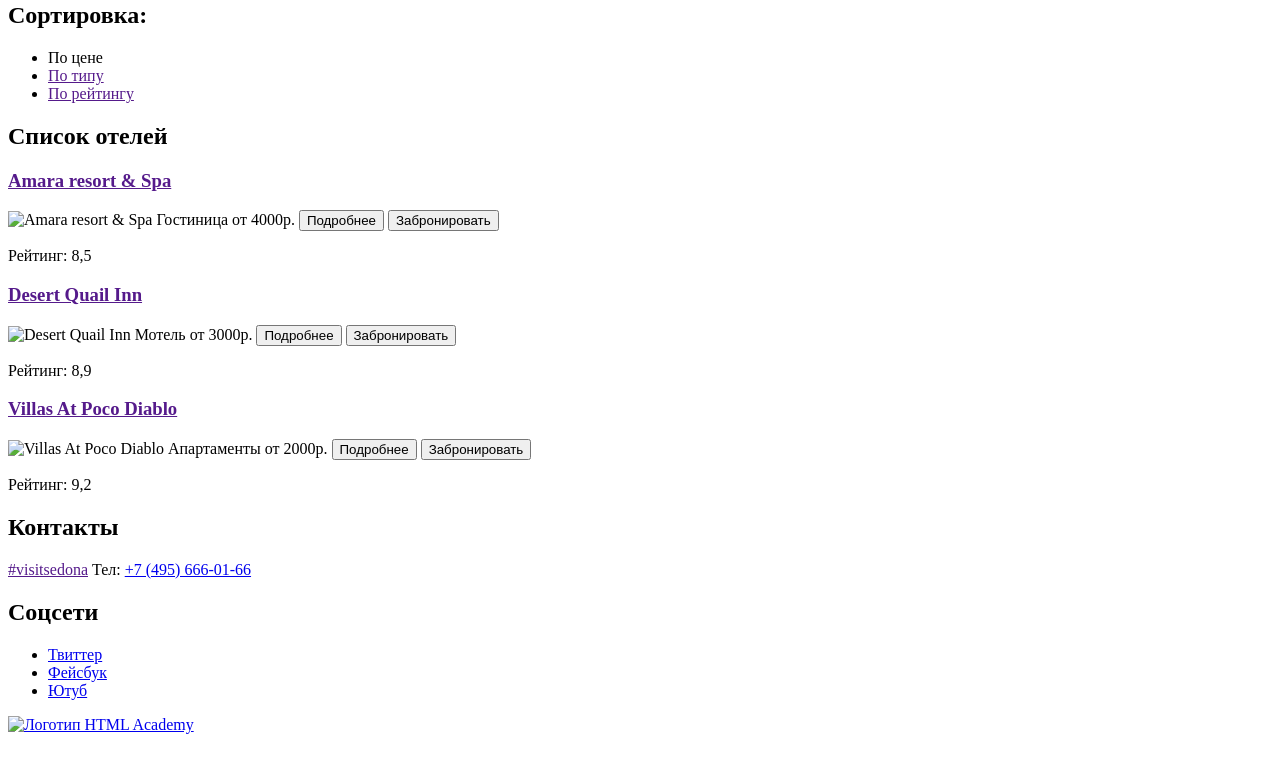
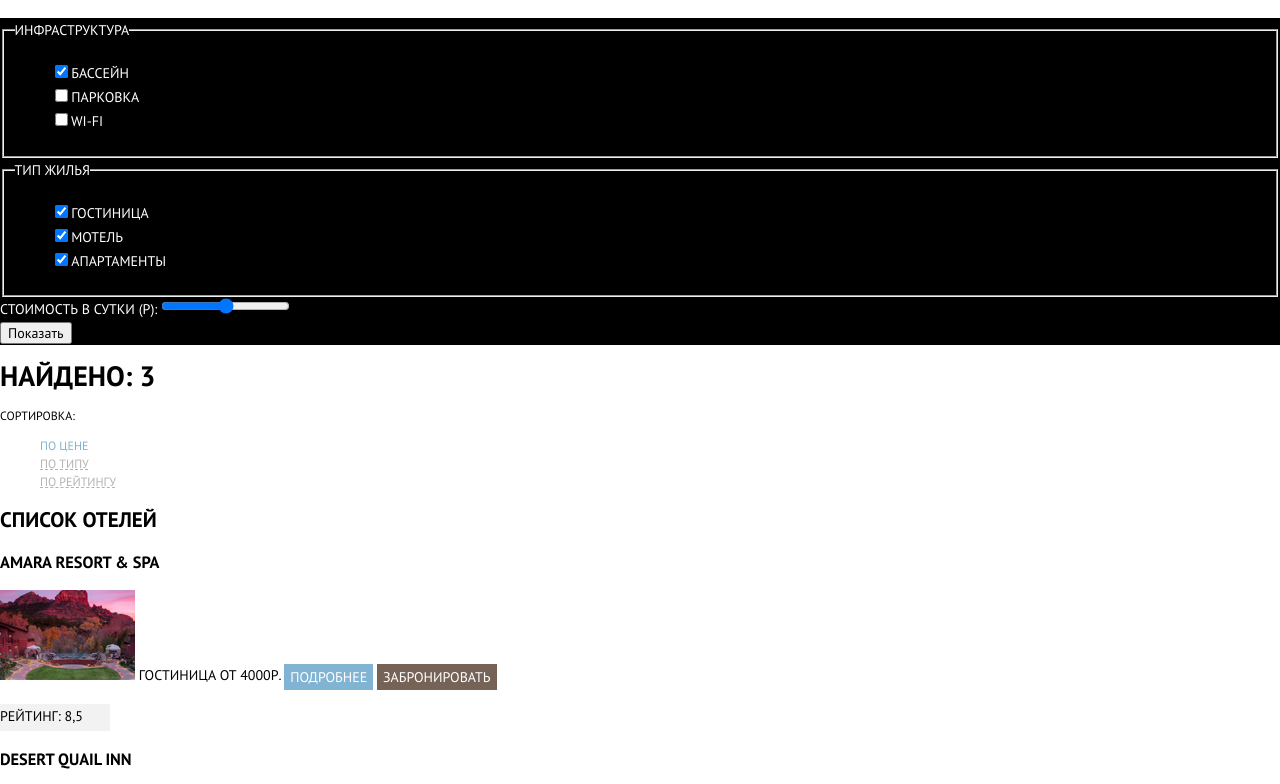
Before and after one commit to svetlanadelrey/1534105-sedona-29, a plain HTML site: page hotels.html in a window 1280 px wide. Shown: the part 192-976 px from the top of the page. Before the commit the page ends 934 px from the top, so only its background shows below. Drawn offline with Linux system fonts and the light colour scheme.

Commit message:
Стилизация внутренней страницы

```diff
--- a/css/style.css
+++ b/css/style.css
@@ -17,8 +17,8 @@
 
 }
 
-body {
-  min-width: 960px;
+.page-body {
+  min-width: 1200px;
   margin: 0;
   padding: 0;
   font-family: "PT Sans", Arial, sans-serif;
@@ -54,29 +54,31 @@
 }
 .site-navigation a:hover {
   color: var(--basic-blue);
-
+}
+.site-navigation .page-current {
+  color: var(--basic-brown);
 }
 
 /*Reasons*/
-.section-reason {
+.reason {
   background-color: var(--basic-blue);
   color: var(--basic-white);
   width: 400px;
   height: 256px;
   text-align: center;
 }
-.section-reason h3 {
+.reason h3 {
   font-size: 21px;
   line-height: 21px;
 }
-.section-reason-gray {
+.reason-gray {
   background-color: var(--basic-grey);
   width: 400px;
   height: 256px;
 }
 
 /*Features*/
-.ul-features {
+.features {
   list-style: none;
 
 }
@@ -105,7 +107,7 @@
   vertical-align: middle;
   text-transform: uppercase;
   color: var(--basic-white);
-  border:none;
+  border: none;
 }
 .button:hover {
   background-color: var(--special-light-blue);
@@ -138,3 +140,67 @@
 .special-button:active {
   background-color: var(--special-blue);
 }
+
+/*Filters*/
+.filters {
+  color: var(--basic-white);
+  background-color:var(--basic-black);
+}
+.filter-option {
+  list-style: none;
+}
+
+/* Catalog*/
+.sort {
+  font-size: 12px;
+  line-height: 18px;
+}
+.sort-list {
+  list-style: none;
+}
+.sort-item-current {
+  color: var(--basic-blue);
+}
+.sort-item a {
+  color: rgba(0, 0, 0, .3);
+  text-decoration: underline dashed rgba(0, 0, 0, .3);
+}
+.sort-item:hover a {
+  color: var(--basic-blue);
+}
+.sort-item:active a {
+  color: var(--basic-black);
+}
+.catalog-item {
+  background-color: var(--basic-white);
+}
+.catalog-item a {
+  color: var(--basic-black);
+}
+.catalog-item a:hover {
+  color: var(--basic-blue);
+}
+.catalog-item a:active {
+  color: rgba(0, 0, 0, .3);
+}
+
+.brown-button {
+  font: inherit;
+  text-align: center;
+  color: var(--basic-white);
+  vertical-align: middle;
+  background-color: var(--basic-brown);
+  text-transform: uppercase;
+  border: none;
+}
+.brown-button:hover {
+  background-color: var(--special-light-brown);
+}
+.brown-button:active {
+  background-color: var(--special-brown);
+}
+.rating-number {
+  width: 110px;
+  height: 27px;
+  background-color: var(--basic-extra-light-grey);
+}
--- a/hotels.html
+++ b/hotels.html
@@ -3,102 +3,168 @@
   <head>
     <meta charset="utf-8">
     <title>HTML Academy: Седона</title>
+    <link rel="stylesheet" href="https://fonts.googleapis.com/css2?family=PT+Sans:wght@400;700&display=swap">
+    <link rel="stylesheet" href="css/normalize.css">
+    <link rel="stylesheet" href="css/style.css">
   </head>
-  <body>
-    <header>
-      <nav>
-        <a>
-          <img src="" width="138" height="70" alt="Логотип города Седона">
+  <body class="page-body">
+    <header class="main-header">
+      <nav class="main-navigation">
+        <a class="main-header-logo">
+          <img src="img/logo.png" width="138" height="70" alt="Логотип города Седона">
         </a>
-        <ul>
+        <ul class="site-navigation">
           <li><a href="blank.html">Информация</a></li>
           <li><a href="blank.html">Фото и видео</a></li>
           <li><a href="blank.html">Карта штата</a></li>
-          <li><a href="catalog.html">Гостиницы</a></li>
+          <li><a href="catalog.html" class="page-current">Гостиницы</a></li>
         </ul>
-
       </nav>
     </header>
 
-<main>
-  <section>
-    <!-- Здесь будет фильтр "инфраструктра" -->
+<main class="page-catalog container">
+  <section class="filters">
+    <form class="filter" method="get" action="#">
+      <fieldset>
+        <legend>Инфраструктура</legend>
+        <ul>
+          <li class="filter-option">
+            <input name="pool" type="checkbox" id="filter-pool" checked>
+            <label for="filter-pool">Бассейн</label>
+          </li>
+          <li class="filter-option">
+            <input name="park" type="checkbox" id="filter-park">
+            <label for="filter-park">Парковка</label>
+          </li>
+          <li class="filter-option">
+            <input name="wifi" type="checkbox" id="filter-wifi">
+            <label for="filter-wifi">Wi-Fi</label>
+          </li>
+        </ul>
+      </fieldset>
+    </form>
   </section>
-  <section>
-    <!-- Здесь будет фильтр "тип жилья" -->
+  <section class="filters">
+    <form class="filter" method="get" action="#">
+      <fieldset>
+        <legend>Тип жилья</legend>
+        <ul>
+          <li class="filter-option">
+            <input name="hotel" type="checkbox" id="filter-hotel" checked>
+            <label for="filter-hotel">Гостиница</label>
+          </li>
+          <li class="filter-option">
+            <input name="motel" type="checkbox" id="filter-motel" checked>
+            <label for="filter-motel">Мотель</label>
+          </li>
+          <li class="filter-option">
+            <input name="apartments" type="checkbox" id="filter-apartments" checked>
+            <label for="filter-apartments">Апартаменты</label>
+          </li>
+        </ul>
+      </fieldset>
+    </form>
   </section>
-  <section>
-    <!-- Здесь будет фильтр по цене -->
+  <section class="filters">
+    <form class="filter" method="get" action="https://echo.htmlacademy.ru/">
+      <div>
+        <label for="cost-slider">Стоимость в сутки (р):</label>
+        <input type="range" id="cost-slider" min="0" max="4000" step="1000">
+      </div>
+      <div class="cost-button">
+        <input type="submit" value="Показать">
+      </div>
+    </form>
   </section>
+
   <h1>Найдено: 3</h1>
 
-  <section>
-  <h2>Сортировка:</h2>
-  <ul>
-    <li>
+  <section class="sort">
+  <p>Сортировка:</p>
+  <ul class="sort-list">
+    <li class="sort-item-current">
       По цене
     </li>
-    <li>
-      <a href="">По типу</a>
+    <li class="sort-item">
+      <a href="#">По типу</a>
     </li>
-    <li>
-      <a href="">По рейтингу</a>
+    <li class="sort-item">
+      <a href="#">По рейтингу</a>
     </li>
   </ul>
   </section>
-  <h2>Список отелей</h2>
-  <section class="section.catalog-list">
-    <section class="section.catalog-item">
+  <h2 class="visually-hidden">Список отелей</h2>
+  <section class="catalog-list">
+    <section class="catalog-item">
       <h3>
-        <a href="">Amara resort & Spa</a>
+        <a href="#">Amara resort & Spa</a>
       </h3>
-      <img src="" weight="135" height="90" alt="Amara resort & Spa">
+      <img src="img/amara_hotel.jpg" weight="135" height="90" alt="Amara resort & Spa">
       <span>Гостиница от 4000р.</span>
-      <button type="button">Подробнее</button>
-      <button type="button">Забронировать</button>
-      <p>Рейтинг: 8,5</p>
+      <button type="button" class="button">Подробнее</button>
+      <button type="button" class="brown-button">Забронировать</button>
+      <p class="rating-number">Рейтинг: 8,5</p>
     </section>
 
-    <section class="section.catalog-item">
+    <section class="catalog-item">
       <h3>
-        <a href="">Desert Quail Inn</a>
+        <a href="#">Desert Quail Inn</a>
       </h3>
-      <img src="" weight="135" height="90" alt="Desert Quail Inn">
+      <img src="img/desert_hotel.jpg" weight="135" height="90" alt="Desert Quail Inn">
       <span>Мотель от 3000р.</span>
-      <button type="button">Подробнее</button>
-      <button type="button">Забронировать</button>
-      <p>Рейтинг: 8,9</p>
+      <button type="button" class="button">Подробнее</button>
+      <button type="button" class="brown-button">Забронировать</button>
+      <p class="rating-number">Рейтинг: 8,9</p>
 
-    <section class="section.catalog-item">
+    <section class="catalog-item">
       <h3>
-        <a href="">Villas At Poco Diablo</a>
+        <a href="#">Villas At Poco Diablo</a>
       </h3>
-      <img src="" weight="135" height="90" alt="Villas At Poco Diablo">
+      <img src="img/villas_hotel.jpg" weight="135" height="90" alt="Villas At Poco Diablo">
       <span>Апартаменты от 2000р.</span>
-      <button type="button">Подробнее</button>
-      <button type="button">Забронировать</button>
-      <p>Рейтинг: 9,2</p>
+      <button type="button" class="button">Подробнее</button>
+      <button type="button" class="brown-button">Забронировать</button>
+      <p class="rating-number">Рейтинг: 9,2</p>
   </section>
 
-  <footer>
-    <section><h2>Контакты</h2>
-      <a href="">#visitsedona</a>
-      Тел: <a href="tel:+74956660166">+7 (495) 666-01-66</a>
+  <footer class="page-footer">
+    <section class="footer-contacts">
+      <h2 class="visually-hidden">Контакты</h2>
+      <a class="footer-link" href="">#visitsedona</a><br>
+      <a class="footer-phone" href="tel:+74956660166">Тел: +7 (495) 666-01-66</a>
     </section>
-    <section><h2>Соцсети</h2>
+
+    <section class="footer-social">
+      <h2 class="visually-hidden">Соцсети</h2>
       <ul>
         <li>
-          <a href="#">Твиттер</a>
+          <a class="social-button" href="#">
+            <span class="visually-hidden">Твиттер</span>
+            <svg width="17" height="17" viewBox="0 0 17 17" fill="none" xmlns="http://www.w3.org/2000/svg">
+              <path d="M10.95 1.14409C12.635 0.648089 13.934 1.41409 14.527 2.32309C15.2 2.09209 15.858 1.84209 16.538 1.61509C16.5249 2.30145 16.2117 2.94761 15.681 3.38309C16.366 3.55309 16.985 2.89209 16.985 2.89209C16.816 3.89209 15.979 4.68009 15.422 4.91609C15.191 11.6661 12.247 16.1331 5.34498 15.9981H4.89898C4.48898 15.9981 0.734977 15.5381 0.000976562 14.1111C2.27198 14.3071 3.89398 13.6891 4.69398 12.9341C3.73398 12.6341 2.01498 12.4571 1.71498 9.98409C2.06398 10.0901 2.27898 10.2121 2.90498 10.1031C1.70498 9.24709 0.373977 8.53009 0.447977 6.33009C0.732977 6.65809 1.51498 6.86609 1.78798 6.80209C1.08498 6.56109 -0.182023 3.44209 0.893977 1.85009C2.71198 3.70409 4.62898 5.45609 8.04598 5.62309C8.25398 3.33009 9.18298 1.79309 10.95 1.14409Z" fill="white"/>
+            </svg>
+          </a>
         </li>
         <li>
-          <a href="#">Фейсбук</a>
+          <a class="social-button" href="#">
+            <span class="visually-hidden">Фейсбук</span>
+            <svg width="12" height="22" viewBox="0 0 12 22" fill="none" xmlns="http://www.w3.org/2000/svg">
+              <path d="M12 4V0H8C5.79086 0 4 1.79086 4 4V8H0V12H4V22H8V12H12V8H8V4H12Z" fill="white"/>
+            </svg>
+          </a>
         </li>
         <li>
-          <a href="#">Ютуб</a>
+          <a class="social-button" href="#">
+            <span class="visually-hidden">Ютуб</span>
+            <svg width="20" height="16" viewBox="0 0 20 16" fill="none" xmlns="http://www.w3.org/2000/svg">
+              <path fill-rule="evenodd" clip-rule="evenodd" d="M3 0H17C18.65 0 20 1.35 20 3V13C20 14.65 18.65 16 17 16H3C1.35 16 0 14.65 0 13V3C0 1.35 1.35 0 3 0ZM6.027 4.002V11.998L15.014 8L6.027 4.002Z" fill="white"/>
+            </svg>
+          </a>
         </li>
       </ul>
     </section>
-    <a href="https://htmlacademy.ru/">
+
+    <a class="footer-copyright" href="https://htmlacademy.ru/">
       <img src="" alt="Логотип HTML Academy">
     </a>
   </footer>
```
Also changed, not shown: index.html (+9 -9 lines), img/amara_hotel.jpg (added), img/background.jpg (added), img/desert_hotel.jpg (added), img/logo.png (added), img/villas_hotel.jpg (added).
